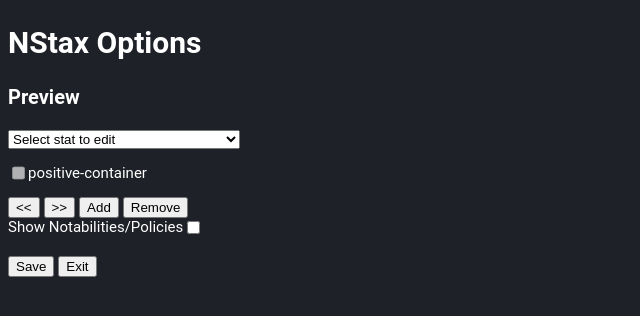
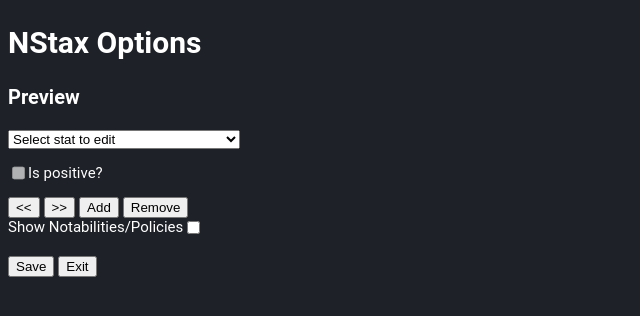
Before and after one commit to callmepeterz/NStax, a plain HTML site: page src/options/index.html in a window 1280 px wide. Shown: the full height of the page, 0-640 px from the left. Drawn offline with Linux system fonts and the light colour scheme.

Commit message:
Update index.html

```diff
--- a/src/options/index.html
+++ b/src/options/index.html
@@ -108,7 +108,7 @@
 
     <label id="positive-container">
         <input type="checkbox" id="positive" disabled="disabled" />
-        <p style="font-size: 15px;">positive-container</p>
+        <p style="font-size: 15px;">Is positive?</p>
     </label>
     <button id="left"><<</button>
     <button id="right">>></button>
```
